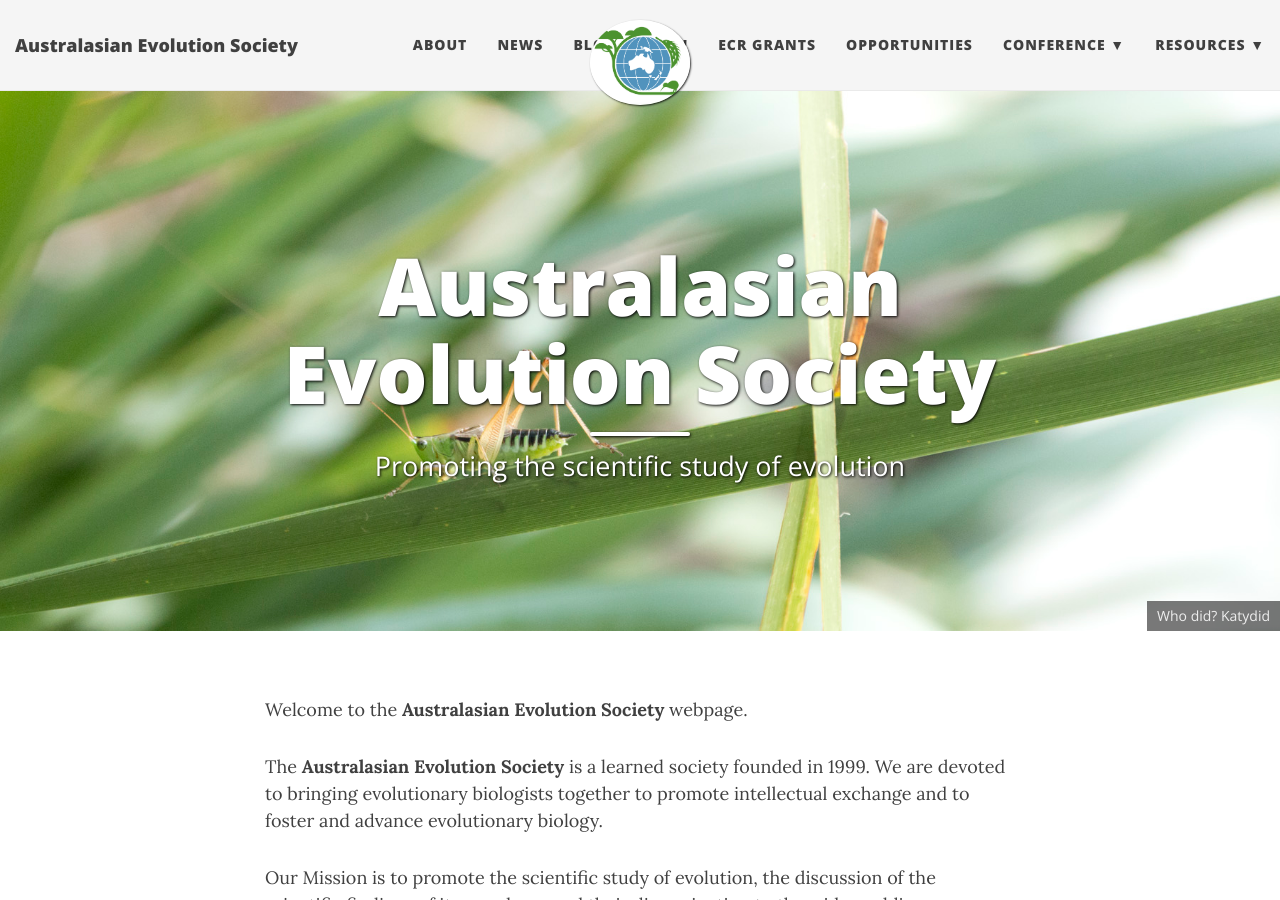
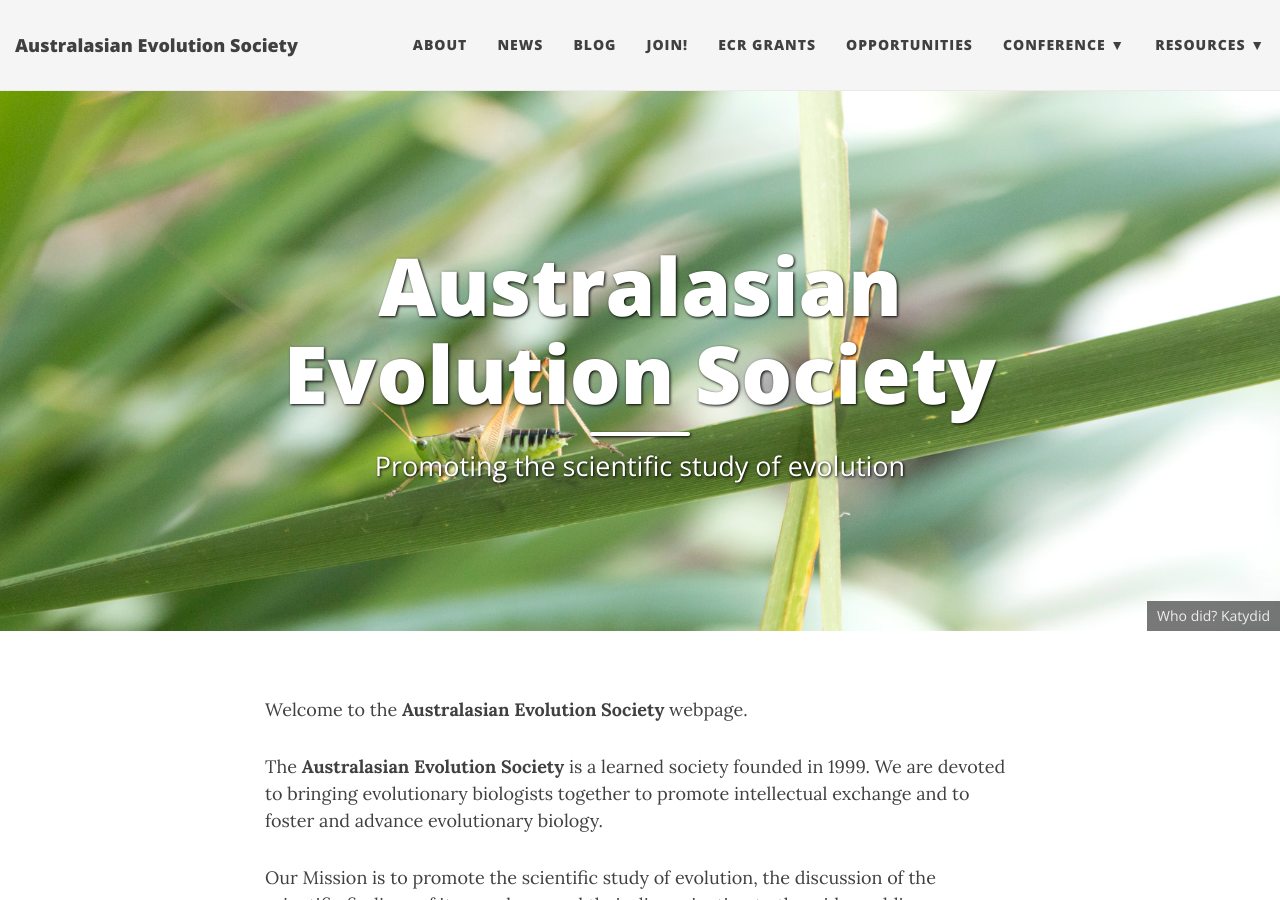
Before and after one commit to ausevo/ausevo.github.io, a Jekyll site: the page built from index.md, in a window 1280 px wide and 900 px high. Built offline with Jekyll 4.4.1, drawn with Linux system fonts in a browser that asks for light colours; nearby versions of some CDN libraries.

Commit message:
hide logo

```diff
--- a/_config.yml
+++ b/_config.yml
@@ -25,7 +25,7 @@
   Opportunities: "jobs"
   Conference:
     - Overview: "2023_conference"
-    # - Program: "Program_2022"
+    # - Program: "pages/conference_2020"
     # - Venue: "Venue_2022"
     # - Social: "social_events_2022"
     # - Online: "online_2022"
@@ -43,8 +43,8 @@
 # docs/aes_agm_2014.pdf  removed from resources
 # Image to show in the navigation bar - image must be a square (width = height)
 # Remove this parameter if you don't want an image in the navbar
-#avatar: "/img/avatar-icon.png"
-avatar: "/img/AES_logo1.png"
+# avatar: "/img/avatar-icon.png"
+# avatar: "/img/AES_logo1.png"
 
 # --- Footer options --- #
 
```
